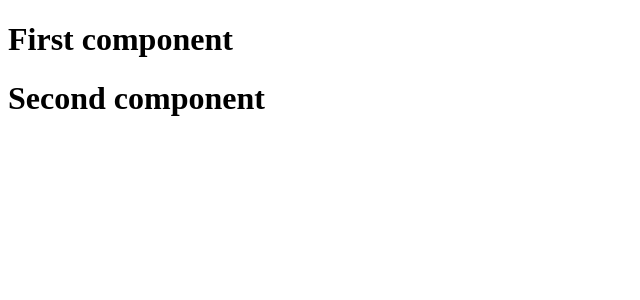
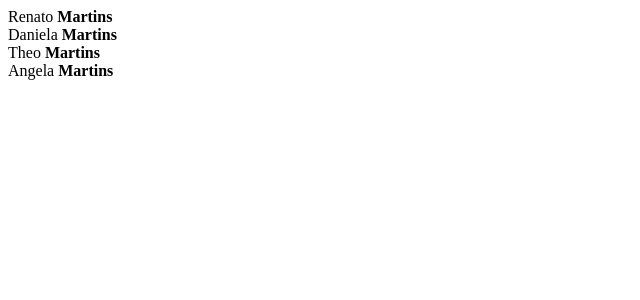
Before and after one commit to renattomartins/learning-react, a React app: page / in a window 1280 px wide. Shown: the top 300 px of the page, without its empty margins (0-640 px from the left). Built offline with nearby package versions, Linux system fonts and the light colour scheme.

Commit message:
Add a sample with a child component

```diff
--- a/src/component.jsx
+++ /dev/null
@@ -1,9 +0,0 @@
-import React from 'react'
-
-export default props => (
-    <h1>First component</h1>
-)
-
-export const Second = props => (
-    <h1>Second component</h1>
-)
--- a/src/index.jsx
+++ b/src/index.jsx
@@ -1,10 +1,7 @@
 import React from 'react'
 import ReactDOM from 'react-dom'
-import First, {Second} from './component'
+import MartinsFamily from './martinsFamily'
 
 ReactDOM.render(
-    <div>
-        <First />
-        <Second />
-    </div>
+    <MartinsFamily />
 , document.getElementById('app'))
--- /dev/null
+++ b/src/martinsFamily.jsx
@@ -0,0 +1,11 @@
+import React from 'react'
+import Member from './member'
+
+export default props => (
+    <div>
+        <Member name='Renato' lastName='Martins' />
+        <Member name='Daniela' lastName='Martins' />
+        <Member name='Theo' lastName='Martins' />
+        <Member name='Angela' lastName='Martins' />
+    </div>
+)
--- /dev/null
+++ b/src/member.jsx
@@ -0,0 +1,5 @@
+import React from 'react'
+
+export default props => (
+    <div>{props.name} <strong>{props.lastName}</strong></div>
+)
```
